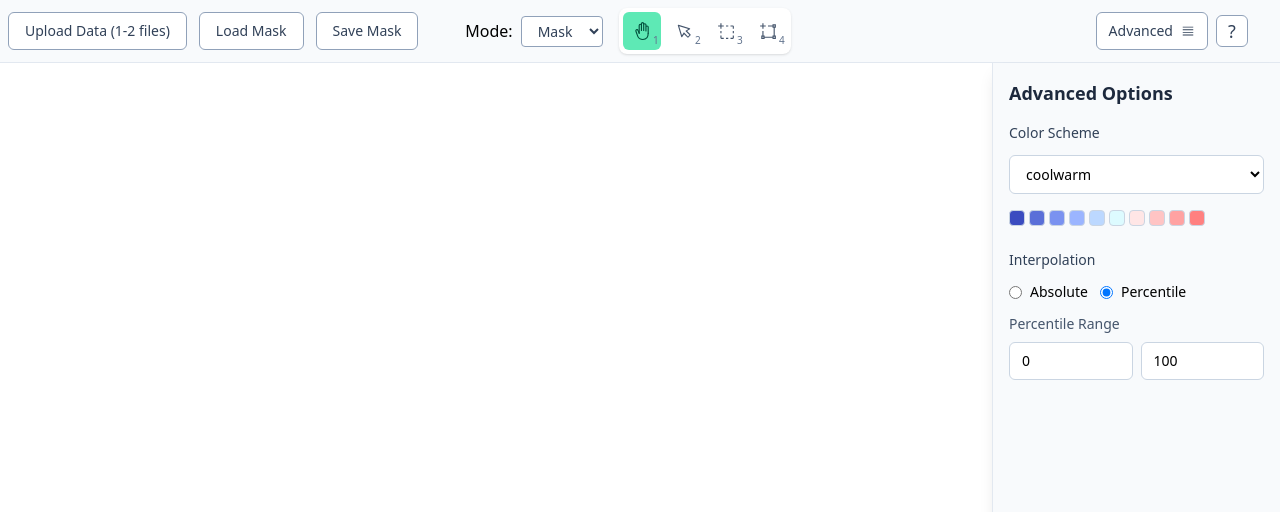
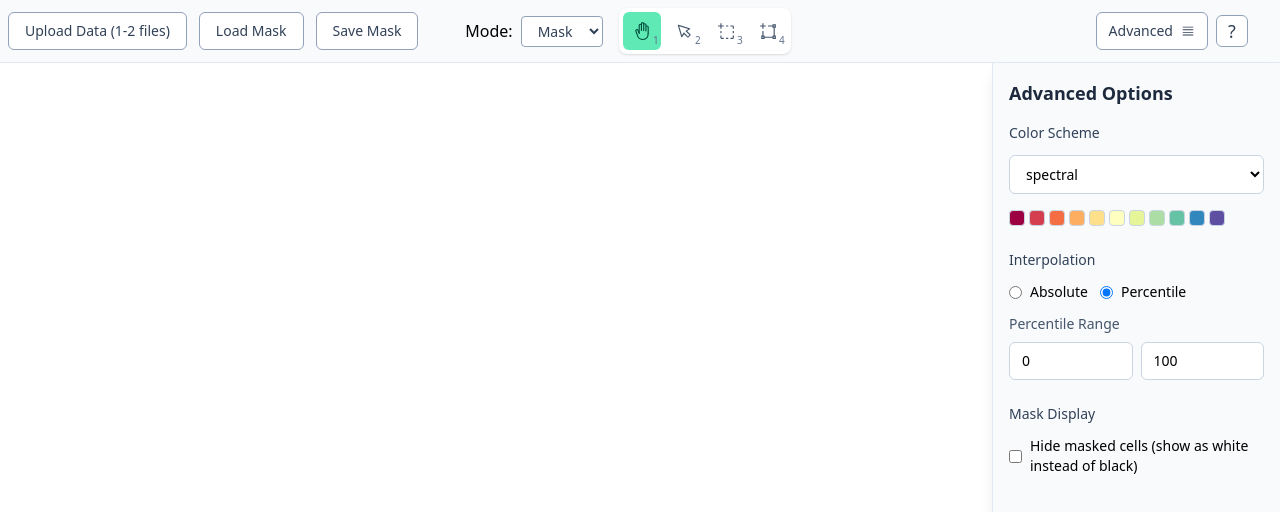
Before and after one commit to vdespeisse/galaxy-mask, a Vue app: page / in a window 1280 px wide. Both pictures are taken after a click on the button "Advanced". Shown: the top 512 px of the page. Built offline with nearby package versions, Linux system fonts and the light colour scheme.

Commit message:
feat: hide mask feature

```diff
--- a/src/App.vue
+++ b/src/App.vue
@@ -25,10 +25,11 @@ const isAdvancedPanelOpen = ref(false)
 
 // Settings state
 const settings = ref<Settings>({
-  colorScheme: "coolwarm",
+  colorScheme: "spectral",
   interpolationType: "percentile",
   interpolationRangeAbsolute: [0, 100],
-  interpolationRangePercentile: [0, 100]
+  interpolationRangePercentile: [0, 100],
+  hideMasked: false
 })
 
 // Create reactive state object
@@ -262,6 +263,8 @@ onMounted(() => {
       state.mode = 'erase'
     } else if (e.key === 'e' || e.key === 'E') {
       state.mode = 'view'
+    } else if (e.key === 'h' || e.key === 'H') {
+      settings.value.hideMasked = !settings.value.hideMasked
     }
   })
 })
--- a/src/components/AdvancedPanel.vue
+++ b/src/components/AdvancedPanel.vue
@@ -103,6 +103,19 @@ const updateSettings = (updates: Partial<Settings>) => {
           </div>
         </div>
       </div>
+
+      <!-- Mask Display Section -->
+      <div>
+        <h4 class="text-sm font-medium text-slate-700 mb-3">Mask Display</h4>
+
+        <div class="space-y-3">
+          <label class="flex items-center">
+            <input type="checkbox" :checked="modelValue.hideMasked"
+              @change="updateSettings({ hideMasked: ($event.target as HTMLInputElement).checked })" class="mr-2" />
+            <span class="text-sm">Hide masked cells (show as white instead of black)</span>
+          </label>
+        </div>
+      </div>
     </div>
   </div>
 </template>
--- a/src/components/Heatmap.vue
+++ b/src/components/Heatmap.vue
@@ -75,7 +75,7 @@ watch(() => props.mask, (newMask) => {
 }, { immediate: true, deep: true })
 
 // Watch for color scheme changes and update colors
-watch(() => [props.settings.colorScheme, props.settings.interpolationType, props.settings.interpolationRangeAbsolute, props.settings.interpolationRangePercentile], () => {
+watch(() => [props.settings.colorScheme, props.settings.interpolationType, props.settings.interpolationRangeAbsolute, props.settings.interpolationRangePercentile, props.settings.hideMasked], () => {
   updateColors()
 })
 
@@ -125,7 +125,7 @@ const colorScale = computed(() => {
 const getSquareColor = (value: number | null, i: number, j: number): string => {
   // Check if this cell is masked using local state
   if (localMask.value.has(coordToKey(i, j))) {
-    return 'black'
+    return props.settings.hideMasked ? 'white' : 'black'
   }
 
   if (value === null) return 'white'
--- a/src/components/HotkeyHelp.vue
+++ b/src/components/HotkeyHelp.vue
@@ -40,6 +40,11 @@ const closePopup = () => {
           <div class="flex items-center justify-between text-sm">
             <span class="text-slate-600">Pan:</span>
             <Hotkey :keys="['cmd', 'drag']" />
+          </div>
+
+          <div class="flex items-center justify-between text-sm">
+            <span class="text-slate-600">Toggle hide masked:</span>
+            <Hotkey :keys="['h']" />
           </div>
         </div>
 
--- a/src/lib/colors.ts
+++ b/src/lib/colors.ts
@@ -71,7 +71,7 @@ export const colorPresets: Record<string, string[]> = {
     '#ffa2a2',
     '#ff8080',
   ],
-  RdBu: [
+  rdbu: [
     '#67001f',
     '#b2182b',
     '#d6604d',
@@ -84,7 +84,7 @@ export const colorPresets: Record<string, string[]> = {
     '#2166ac',
     '#053061',
   ],
-  Spectral: [
+  spectral: [
     '#9e0142',
     '#d53e4f',
     '#f46d43',
--- a/src/types.ts
+++ b/src/types.ts
@@ -3,4 +3,5 @@ export interface Settings {
   interpolationType: 'absolute' | 'percentile'
   interpolationRangeAbsolute: [number, number]
   interpolationRangePercentile: [number, number]
+  hideMasked: boolean
 }
```
